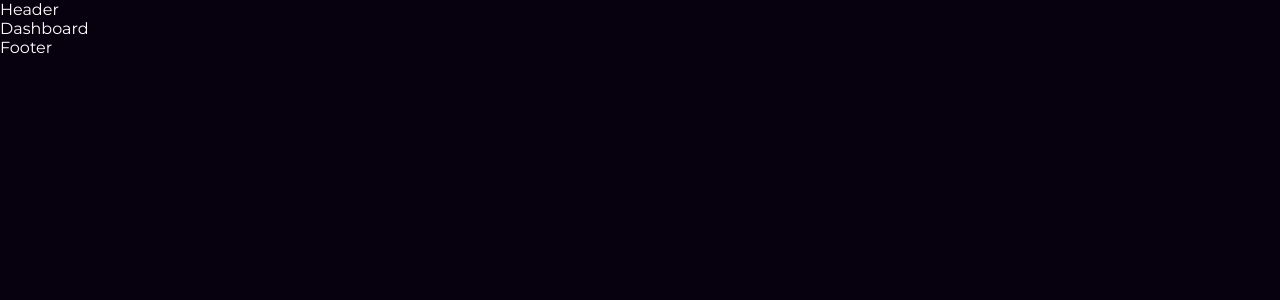
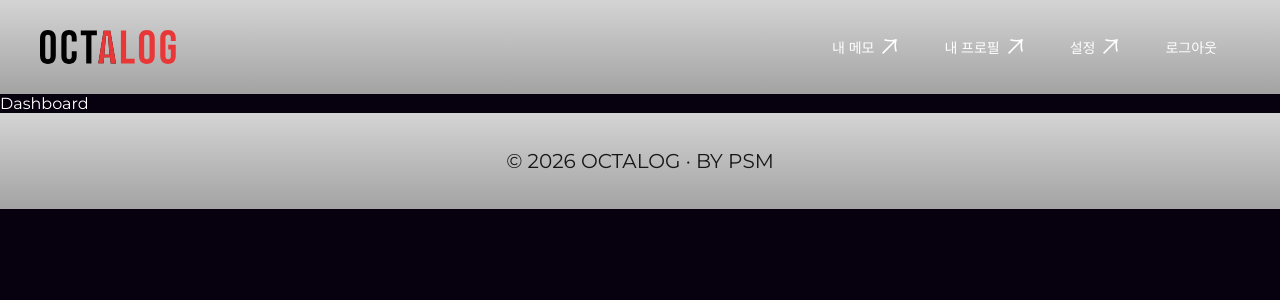
Before and after one commit to SeongMin-089/Octalog, a React app in the folder frontend/: page /app in a window 1280 px wide. Shown: the top 300 px of the page. Built offline with nearby package versions, Linux system fonts and the light colour scheme; the HTML template or start-up script is replaced by a standard one.

Commit message:
auth 프론트, member-api 작업 완

```diff
--- a/frontend/src/components/layouts/Footer.jsx
+++ b/frontend/src/components/layouts/Footer.jsx
@@ -1,8 +1,10 @@
 import React from 'react'
-
+import './Footer.scss'
 const Footer = () => {
   return (
-    <div>Footer</div>
+    <footer>
+      <p>© 2026 OCTALOG · BY PSM</p>
+    </footer>
   )
 }
 
--- a/frontend/src/components/layouts/Footer.scss
+++ b/frontend/src/components/layouts/Footer.scss
@@ -0,0 +1,9 @@
+@use "@/styles/variables" as *;
+
+footer {
+  background: linear-gradient(180deg, $gray-300 0%, $gray-400 100%);
+  padding: $space-xl 0;
+  text-align: center;
+  color: $gray-900;
+  font-size: $text-lg;
+}
--- a/frontend/src/components/layouts/Header.jsx
+++ b/frontend/src/components/layouts/Header.jsx
@@ -1,8 +1,68 @@
 import React from 'react'
+import './Header.scss'
+import { Link, useNavigate } from 'react-router-dom'
+import Button from '../ui/Button'
+import { logout as logoutApi } from '@/api/auth.api'
+import { useAuth } from '@/store/auth.store'
+const Header = () => {
+  const navigate = useNavigate()
+  const { logout } = useAuth()
 
-const Header = () => {
+  const menus = [
+    {
+      name: '내 메모',
+      link: '/app/posts/all'
+    },
+    {
+      name: '내 프로필',
+      link: '/app/profile'
+    },
+    {
+      name: '설정',
+      link: '/app/setting'
+    }
+  ]
+
+
+  const handleLogout = async () => {
+    try {
+
+      await logoutApi()
+      logout()
+      navigate("/")
+
+    } catch (error) {
+      alert(error.message || '로그아웃 오류')
+    }
+  }
   return (
-    <div>Header</div>
+    <header>
+      <div className="inner">
+        <h1>
+          <Link to="/app">
+            <img src="/images/logo.svg" alt="logo" />
+          </Link>
+        </h1>
+        <div className="right">
+
+          <ul>
+            {menus.map((menu, i) => (
+              <li key={i}>
+                <Button
+                  icons
+                  className="sq"
+                  onClick={() => navigate(menu.link)}
+                  text={menu.name} />
+              </li>
+            ))}
+          </ul>
+          <Button
+            text="로그아웃"
+            // backico='wh'
+            onClick={handleLogout} />
+        </div>
+      </div>
+    </header>
   )
 }
 
--- a/frontend/src/components/layouts/Header.scss
+++ b/frontend/src/components/layouts/Header.scss
@@ -0,0 +1,23 @@
+@use "@/styles/variables" as *;
+header {
+  background: linear-gradient(180deg, $gray-300 0%, $gray-400 100%);
+  .inner {
+    max-width: $container-lg;
+    display: flex;
+    align-items: center;
+    justify-content: space-between;
+    padding: $space-lg 0;
+
+    h1 {
+      width: 136px;
+    }
+    .right {
+      display: flex;
+      align-items: center;
+
+      ul {
+        display: flex;
+      }
+    }
+  }
+}
--- a/frontend/src/components/ui/Button.scss
+++ b/frontend/src/components/ui/Button.scss
@@ -48,6 +48,17 @@
       box-shadow: $shadow-sm;
     }
   }
+  &.auth {
+    background: linear-gradient(90deg, $red, $red-2);
+    clip-path: polygon(6% 35%, 50% 9%, 94% 35%, 94% 70%, 50% 93%, 6% 70%);
+    width: 40%;
+    height: 5rem;
+    &:hover {
+      background: linear-gradient(90deg, $red-2, $red);
+      transform: translateY($btn-move);
+      box-shadow: $shadow-sm;
+    }
+  }
   &.delete,
   &.cancel {
     background-color: $error;
@@ -64,7 +75,6 @@
         transform: translateY(0);
       }
     }
-
   }
 
   &.back.bl {
--- a/frontend/src/pages/auth/Auth.scss
+++ b/frontend/src/pages/auth/Auth.scss
@@ -2,6 +2,7 @@
 
 .auth {
     height: 100vh;
+    background: url(../../../public/images/auth-bg.png);
 
     .inner {
         display: flex;
@@ -30,11 +31,14 @@
 
             .auth-btn-wrap {
                 margin-top: $space-lg;
+                display: flex;
+                justify-content: center;
             }
         }
 
         .auth-now {
             display: flex;
+            width: 100%;
             align-items: center;
             justify-content: flex-end;
             gap: $space-md;
--- a/frontend/src/pages/auth/Login.jsx
+++ b/frontend/src/pages/auth/Login.jsx
@@ -99,7 +99,7 @@ const Login = () => {
               />
             </div>
             <div className="auth-btn-wrap">
-              <Button text="로그인" type="submit" className="primary" />
+              <Button text="로그인" type="submit" className="auth" />
             </div>
           </form>
           {error && <p className='error-text'> {error}</p>}
--- a/frontend/src/pages/auth/Signup.jsx
+++ b/frontend/src/pages/auth/Signup.jsx
@@ -138,7 +138,7 @@ const Signup = () => {
             <Button
             text={isLoading? "가입 중...":"회원가입"}
             type="submit"
-            className="primary" />
+            className="auth" />
           </div>
         </form>
         <div className="auth-now">
```
Also changed, not shown: frontend/public/images/auth-bg.png (added), frontend/public/images/logo.svg.
